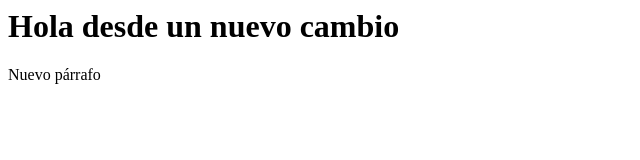
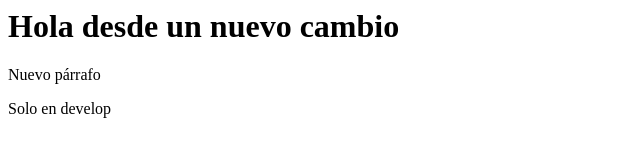
Before and after one commit to rpinedaec/capa2021, a plain HTML site: page index.html in a window 1280 px wide. Shown: the whole page, without its empty margins (0-640 px from the left). Drawn offline with Linux system fonts and the light colour scheme.

Commit message:
Nueva Rama

```diff
--- a/index.html
+++ b/index.html
@@ -1,3 +1,5 @@
 <h1>Hola desde un nuevo cambio</h1>
 
 <p>Nuevo párrafo</p>
+
+<p>Solo en develop</p>
```
